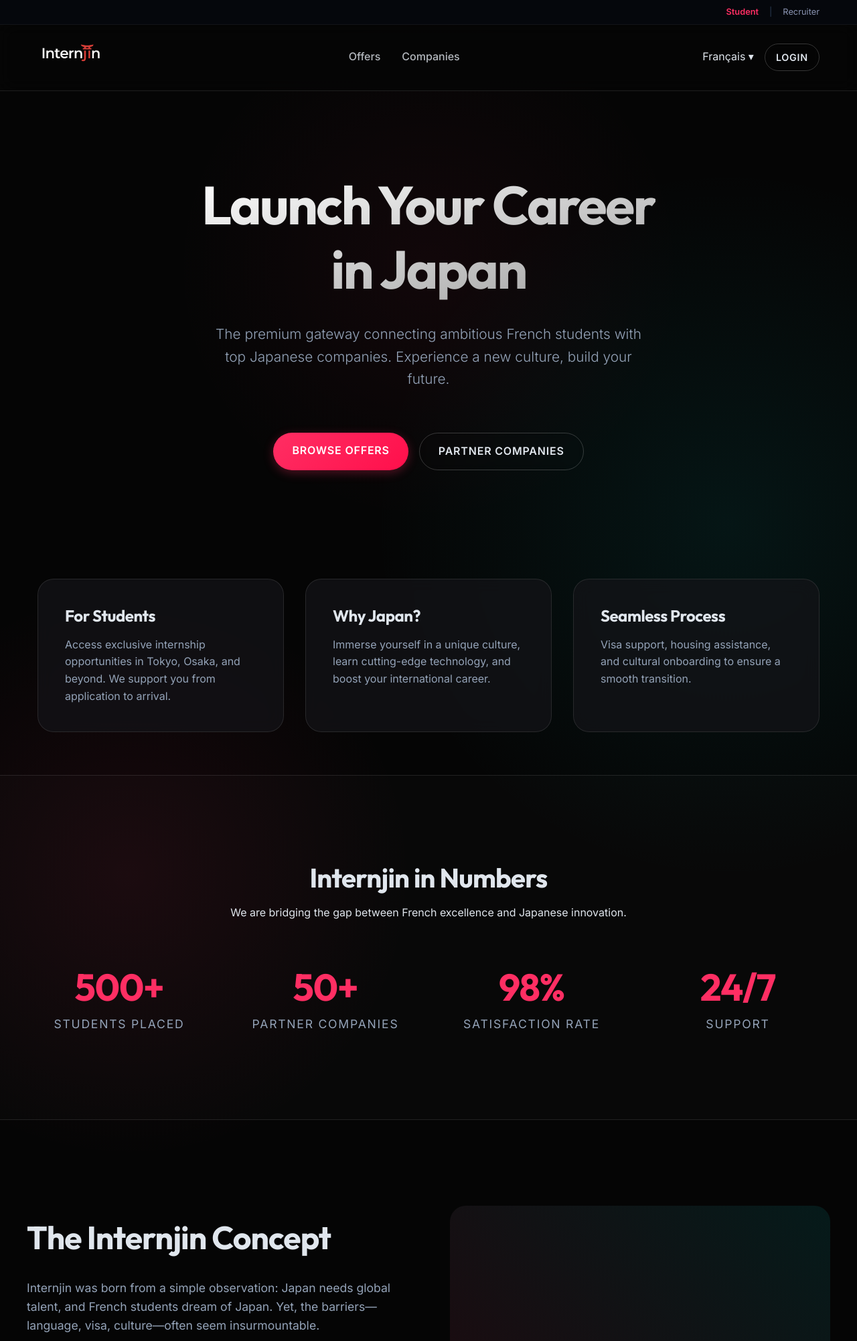
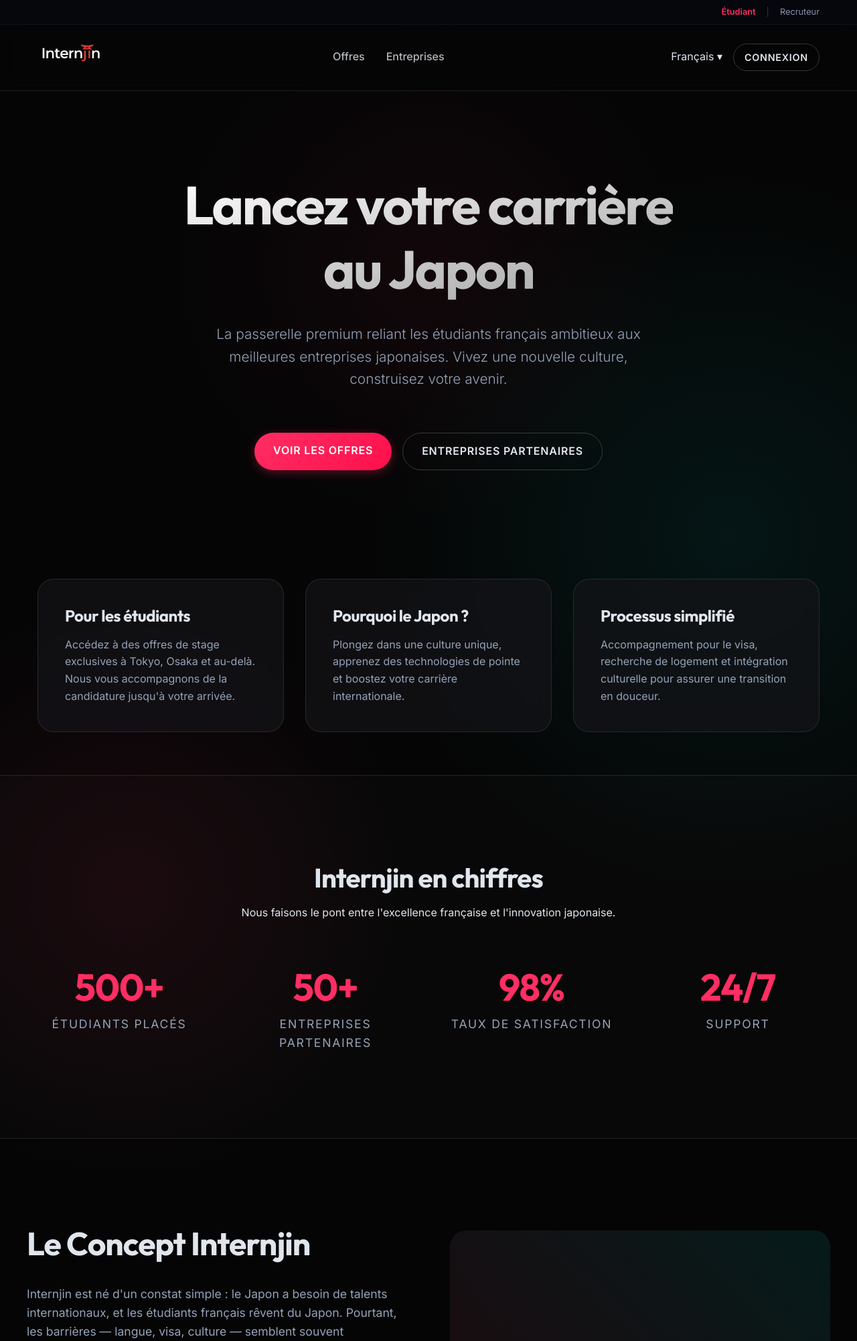
Before and after one commit to ChahanD/Internjin, a Flask app: page / in a window 1280 px wide. Shown: the top 2002 px of the page at 67% size. Run offline with Flask 3, Linux system fonts and the light colour scheme.

Commit message:
tests language

```diff
--- a/app.py
+++ b/app.py
@@ -27,6 +27,16 @@ db.init_app(app)
 login_manager = LoginManager(app)
 login_manager.login_view = 'login'
 
+# Setup Flask-Babel for translation
+from flask_babel import Babel, _
+app.config['BABEL_DEFAULT_LOCALE'] = 'fr'
+app.config['BABEL_TRANSLATION_DIRECTORIES'] = 'translations'
+
+def get_locale():
+    return session.get('lang', 'fr')
+
+babel = Babel(app, locale_selector=get_locale)
+
 # Import models after db init to avoid circular imports
 from models import User, Offer, Application
 from pypdf import PdfReader
@@ -54,12 +64,12 @@ def inject_globals():
 
     return dict(
         role=role,
-        lang=session.get('lang', 'en')
+        lang=session.get('lang', 'fr')
     )
 
 @app.route('/set_language/<lang>')
 def set_language(lang):
-    if lang in ['en', 'fr', 'jp']:
+    if lang in ['en', 'fr']:
         session['lang'] = lang
     return redirect(request.referrer or url_for('index'))
 
@@ -753,8 +763,27 @@ def view_application(application_id):
     # if application.status == 'pending':
     #     application.status = 'viewed'
     #     db.session.commit()
+    # Calculate which of the candidate's skills match the offer's required skills
+    matched_skills_lower = []
+    if application.offer.required_skills:
+        req_skills = [s.strip().lower() for s in application.offer.required_skills.split(',') if s.strip()]
+        if req_skills:
+            import json
+            try:
+                final_data = json.loads(application.extracted_data)
+                student_skills_raw = final_data.get('skills') or ''
+                student_skills = [s.strip() for s in student_skills_raw.split(',') if s.strip()]
 
-    return render_template('recruiter/application_detail.html', application=application)
+                for ss in student_skills:
+                    ss_lower = ss.lower()
+                    for rs in req_skills:
+                        if rs in ss_lower or ss_lower in rs:
+                            matched_skills_lower.append(ss_lower)
+                            break
+            except Exception:
+                pass
+
+    return render_template('recruiter/application_detail.html', application=application, matched_skills_lower=matched_skills_lower)
 
 @app.route('/student/application/<int:application_id>/delete', methods=['POST'])
 @login_required
--- /dev/null
+++ b/babel.cfg
@@ -0,0 +1,3 @@
+[python: **.py]
+[jinja2: **/templates/**.html]
+encoding = utf-8
--- a/templates/base.html
+++ b/templates/base.html
@@ -23,10 +23,12 @@
         style="background: #05070c; padding: 8px 0; border-bottom: 1px solid rgba(255,255,255,0.05); position: fixed; width: 100%; top: 0; z-index: 101;">
         <div class="container" style="display: flex; justify-content: flex-end; gap: 1rem; font-size: 0.8rem;">
             <a href="/switch_role/student"
-                style="color: {{ 'var(--color-primary)' if role == 'student' else '#8892b0' }}; font-weight: {{ 'bold' if role == 'student' else 'normal' }};">Student</a>
+                style="color: {{ 'var(--color-primary)' if role == 'student' else '#8892b0' }}; font-weight: {{ 'bold' if role == 'student' else 'normal' }};">{{
+                _('Étudiant') }}</a>
             <span style="color: #2a3b55;">|</span>
             <a href="/switch_role/recruiter"
-                style="color: {{ 'var(--color-primary)' if role == 'recruiter' else '#8892b0' }}; font-weight: {{ 'bold' if role == 'recruiter' else 'normal' }};">Recruiter</a>
+                style="color: {{ 'var(--color-primary)' if role == 'recruiter' else '#8892b0' }}; font-weight: {{ 'bold' if role == 'recruiter' else 'normal' }};">{{
+                _('Recruteur') }}</a>
         </div>
     </div>
     {% endif %}
@@ -42,35 +44,35 @@
 
                 <ul class="nav-links">
                     {% if role == 'student' %}
-                    <li><a href="/offers">Offers</a></li>
-                    <li><a href="/companies">Companies</a></li>
+                    <li><a href="/offers">{{ _('Offres') }}</a></li>
+                    <li><a href="/companies">{{ _('Entreprises') }}</a></li>
                     {% else %}
-                    <li><a href="/companies/solutions">Solutions</a></li>
-                    <li><a href="/companies/packs">Our Packs</a></li>
+                    <li><a href="/companies/solutions">{{ _('Solutions') }}</a></li>
+                    <li><a href="/companies/packs">{{ _('Nos Packs') }}</a></li>
                     {% endif %}
                 </ul>
 
                 <div style="display: flex; gap: 1rem; align-items: center;">
                     {% if role == 'recruiter' %}
                     <div class="dropdown">
-                        <a href="#" class="dropdown-toggle">Français ▾</a>
+                        <a href="#" class="dropdown-toggle">{% if lang == 'en' %}English{% else %}Français{% endif %}
+                            ▾</a>
                         <ul class="dropdown-menu">
                             <li><a href="{{ url_for('set_language', lang='fr') }}">Français</a></li>
                             <li><a href="{{ url_for('set_language', lang='en') }}">English</a></li>
-                            <li><a href="{{ url_for('set_language', lang='jp') }}">日本語</a></li>
                         </ul>
                     </div>
-                    <a href="/contact" class="btn btn-outline" style="padding: 8px 16px; font-size: 0.9rem;">Contact
-                        Us</a>
+                    <a href="/contact" class="btn btn-outline" style="padding: 8px 16px; font-size: 0.9rem;">{{ _('Nous
+                        Contacter') }}</a>
                     {% endif %}
 
                     {% if role == 'student' %}
                     <div class="dropdown">
-                        <a href="#" class="dropdown-toggle">Français ▾</a>
+                        <a href="#" class="dropdown-toggle">{% if lang == 'en' %}English{% else %}Français{% endif %}
+                            ▾</a>
                         <ul class="dropdown-menu">
                             <li><a href="{{ url_for('set_language', lang='fr') }}">Français</a></li>
                             <li><a href="{{ url_for('set_language', lang='en') }}">English</a></li>
-                            <li><a href="{{ url_for('set_language', lang='jp') }}">日本語</a></li>
                         </ul>
                     </div>
                     {% endif %}
@@ -81,17 +83,18 @@
                             ▾</a>
                         <ul class="dropdown-menu">
                             {% if current_user.role == 'recruiter' %}
-                            <li><a href="{{ url_for('recruiter_dashboard') }}">Dashboard</a></li>
+                            <li><a href="{{ url_for('recruiter_dashboard') }}">{{ _('Tableau de bord') }}</a></li>
                             {% elif current_user.role == 'student' %}
-                            <li><a href="{{ url_for('student_profile') }}">My Profile</a></li>
-                            <li><a href="{{ url_for('student_applications') }}">My Applications</a></li>
+                            <li><a href="{{ url_for('student_profile') }}">{{ _('Mon Profil') }}</a></li>
+                            <li><a href="{{ url_for('student_applications') }}">{{ _('Mes Candidatures') }}</a></li>
                             {% endif %}
-                            <li><a href="#">Settings</a></li>
-                            <li><a href="/logout">Logout</a></li>
+                            <li><a href="#">{{ _('Paramètres') }}</a></li>
+                            <li><a href="/logout">{{ _('Déconnexion') }}</a></li>
                         </ul>
                     </div>
                     {% else %}
-                    <a href="/login" class="btn btn-outline" style="padding: 8px 16px; font-size: 0.9rem;">Login</a>
+                    <a href="/login" class="btn btn-outline" style="padding: 8px 16px; font-size: 0.9rem;">{{
+                        _('Connexion') }}</a>
                     {% endif %}
                 </div>
             </nav>
--- a/templates/index.html
+++ b/templates/index.html
@@ -5,20 +5,20 @@
     <div class="container">
         <div class="hero-content">
             {% if role == 'student' %}
-            <h1>Launch Your Career <br>in Japan</h1>
-            <p>The premium gateway connecting ambitious French students with top Japanese companies. Experience a new
-                culture, build your future.</p>
+            <h1>{{ _('Lancez votre carrière <br>au Japon')|safe }}</h1>
+            <p>{{ _('La passerelle premium reliant les étudiants français ambitieux aux meilleures entreprises
+                japonaises. Vivez une nouvelle culture, construisez votre avenir.') }}</p>
             <div style="display: flex; gap: 1rem; justify-content: center;">
-                <a href="/offers" class="btn btn-primary">Browse Offers</a>
-                <a href="/companies" class="btn btn-outline">Partner Companies</a>
+                <a href="/offers" class="btn btn-primary">{{ _('Voir les offres') }}</a>
+                <a href="/companies" class="btn btn-outline">{{ _('Entreprises partenaires') }}</a>
             </div>
             {% else %}
-            <h1>Recruit Top <br>French Talent</h1>
-            <p>Access a curated pool of engineering and business students from France's leading "Grandes Écoles".
-                Simplify your recruitment process.</p>
+            <h1>{{ _('Recrutez les meilleurs <br>talents français')|safe }}</h1>
+            <p>{{ _("Accédez à un vivier exclusif d'étudiants en ingénierie et commerce issus des Grandes Écoles
+                françaises. Simplifiez votre processus de recrutement.") }}</p>
             <div style="display: flex; gap: 1rem; justify-content: center;">
-                <a href="/companies/solutions" class="btn btn-primary">Our Solutions</a>
-                <a href="/contact" class="btn btn-outline">Contact Us</a>
+                <a href="/companies/solutions" class="btn btn-primary">{{ _('Nos Solutions') }}</a>
+                <a href="/contact" class="btn btn-outline">{{ _('Nous contacter') }}</a>
             </div>
             {% endif %}
         </div>
@@ -29,31 +29,34 @@
     <div class="grid">
         {% if role == 'student' %}
         <div class="card">
-            <h3>For Students</h3>
-            <p>Access exclusive internship opportunities in Tokyo, Osaka, and beyond. We support you from application to
-                arrival.</p>
+            <h3>{{ _('Pour les étudiants') }}</h3>
+            <p>{{ _("Accédez à des offres de stage exclusives à Tokyo, Osaka et au-delà. Nous vous accompagnons de la
+                candidature jusqu'à votre arrivée.") }}</p>
         </div>
         <div class="card">
-            <h3>Why Japan?</h3>
-            <p>Immerse yourself in a unique culture, learn cutting-edge technology, and boost your international career.
-            </p>
+            <h3>{{ _('Pourquoi le Japon ?') }}</h3>
+            <p>{{ _('Plongez dans une culture unique, apprenez des technologies de pointe et boostez votre carrière
+                internationale.') }}</p>
         </div>
         <div class="card">
-            <h3>Seamless Process</h3>
-            <p>Visa support, housing assistance, and cultural onboarding to ensure a smooth transition.</p>
+            <h3>{{ _('Processus simplifié') }}</h3>
+            <p>{{ _('Accompagnement pour le visa, recherche de logement et intégration culturelle pour assurer une
+                transition en douceur.') }}</p>
         </div>
         {% else %}
         <div class="card">
-            <h3>Top Profiles</h3>
-            <p>Engineers, Business Developers, and Marketers from France's top 5% universities.</p>
+            <h3>{{ _("Profils d'excellence") }}</h3>
+            <p>{{ _("Ingénieurs, Business Developers et Marketeurs issus du top 5% des universités françaises.") }}</p>
         </div>
         <div class="card">
-            <h3>Why French Talent?</h3>
-            <p>Highly skilled, adaptable, and multilingual candidates ready to contribute to your global growth.</p>
+            <h3>{{ _('Pourquoi les talents français ?') }}</h3>
+            <p>{{ _('Candidats hautement qualifiés, adaptables et multilingues, prêts à contribuer à votre croissance
+                mondiale.') }}</p>
         </div>
         <div class="card">
-            <h3>Full Support</h3>
-            <p>We handle visa sponsorship, onboarding, and administrative tasks so you can focus on hiring.</p>
+            <h3>{{ _('Accompagnement complet') }}</h3>
+            <p>{{ _("Nous gérons le sponsoring de visa, l'intégration et les tâches administratives pour que vous
+                puissiez vous concentrer sur le recrutement.") }}</p>
         </div>
         {% endif %}
     </div>
@@ -61,25 +64,25 @@
 
 <section class="stats-section">
     <div class="container">
-        <h2 style="font-size: 2.5rem; margin-bottom: 1rem;">Internjin in Numbers</h2>
-        <p style="max-width: 600px; margin: 0 auto;">We are bridging the gap between French excellence and Japanese
-            innovation.</p>
+        <h2 style="font-size: 2.5rem; margin-bottom: 1rem;">{{ _('Internjin en chiffres') }}</h2>
+        <p style="max-width: 600px; margin: 0 auto;">{{ _("Nous faisons le pont entre l'excellence française et
+            l'innovation japonaise.") }}</p>
         <div class="stats-grid">
             <div class="stat-item">
                 <h2>500+</h2>
-                <p>Students Placed</p>
+                <p>{{ _('Étudiants placés') }}</p>
             </div>
             <div class="stat-item">
                 <h2>50+</h2>
-                <p>Partner Companies</p>
+                <p>{{ _('Entreprises partenaires') }}</p>
             </div>
             <div class="stat-item">
                 <h2>98%</h2>
-                <p>Satisfaction Rate</p>
+                <p>{{ _('Taux de satisfaction') }}</p>
             </div>
             <div class="stat-item">
                 <h2>24/7</h2>
-                <p>Support</p>
+                <p>{{ _('Support') }}</p>
             </div>
         </div>
     </div>
@@ -88,12 +91,14 @@
 <section class="concept-section container">
     <div class="concept-content">
         <div class="concept-text">
-            <h2>The Internjin Concept</h2>
-            <p>Internjin was born from a simple observation: Japan needs global talent, and French students dream of
-                Japan. Yet, the barriers—language, visa, culture—often seem insurmountable.</p>
-            <p>We created a streamlined ecosystem that handles the complexity. For students, it's a career accelerator.
-                For companies, it's a gateway to elite European talent without the administrative headache.</p>
-            <a href="/contact" class="btn btn-outline">Learn More About Us</a>
+            <h2>{{ _('Le Concept Internjin') }}</h2>
+            <p>{{ _("Internjin est né d'un constat simple : le Japon a besoin de talents internationaux, et les
+                étudiants français rêvent du Japon. Pourtant, les barrières — langue, visa, culture — semblent souvent
+                insurmontables.") }}</p>
+            <p>{{ _("Nous avons créé un écosystème simplifié qui gère cette complexité. Pour les étudiants, c'est un
+                accélérateur de carrière. Pour les entreprises, c'est un accès privilégié à l'élite des talents
+                européens sans le casse-tête administratif.") }}</p>
+            <a href="/contact" class="btn btn-outline">{{ _('En savoir plus') }}</a>
         </div>
         <div class="concept-image"
             style="background: linear-gradient(45deg, var(--color-primary), var(--color-secondary)); border-radius: 24px; height: 400px; opacity: 0.1;">
```
Also changed, not shown: templates/offer_detail.html (+10 -9 lines), templates/offers.html (+11 -10 lines), templates/recruiter/application_detail.html (+11 -1 lines).
